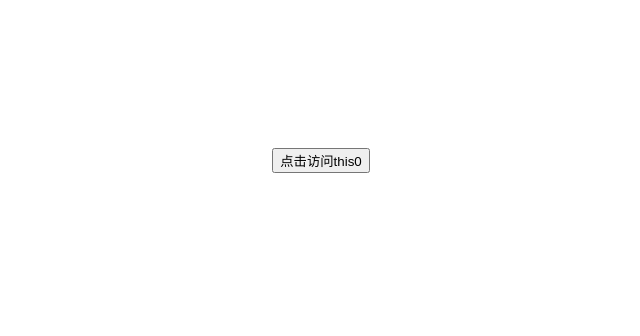
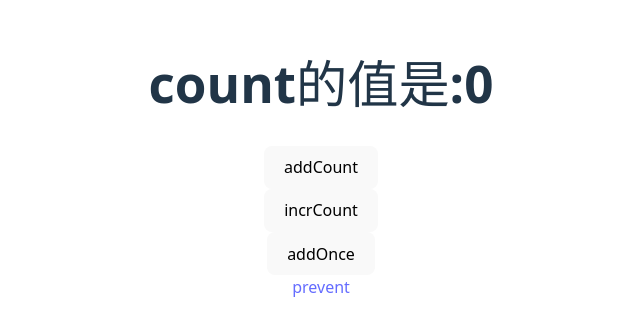
Before and after one commit to ypt-1024/JavaWeb2025, a Vue app in the folder vue/: page / in a window 1280 px wide. Shown: the part 240-576 px from the top of the page, without its empty margins (319-959 px from the left). Built offline with nearby package versions, Linux system fonts and the light colour scheme.

Commit message:
事件的绑定&常见事件修饰符

```diff
--- a/vue/src/App.vue
+++ b/vue/src/App.vue
@@ -3,10 +3,11 @@ import HelloWorld from './components/HelloWorld.vue'
 import Base from "./components/base.vue";
 import Base1 from "./components/base1.vue";
 import Base2 from "./components/base2.vue";
+import Base3 from "./components/base3.vue";
 </script>
 
 <template>
-  <Base2/>
+  <Base3/>
 </template>
 
 <style scoped>
--- /dev/null
+++ b/vue/src/components/base3.vue
@@ -0,0 +1,30 @@
+<script setup type="module">
+import {ref} from 'vue'
+// 响应式数据 当发生变化时,会自动更新 dom树
+let count = ref(0)
+let addCount = () => {
+  count.value++
+}
+</script>
+
+<template>
+  <div>
+    <h1>count的值是:{{ count }}</h1>
+    <!-- 方法事件处理器 -->
+    <button v-on:click="addCount()">addCount</button>
+    <br/>
+    <!-- 内联事件处理器 -->
+    <button @click="count++">incrCount</button>
+    <br/>
+    <!-- 事件修饰符 once 只绑定事件一次 -->
+    <button @click.once="count++">addOnce</button>
+    <br/>
+    <!-- 事件修饰符 prevent 阻止组件的默认行为 -->
+    <a href="http://www.this0.com" target="_blank" @click.prevent="count++"
+    >prevent</a
+    >
+    <br/>
+  </div>
+</template>
+
+<style scoped></style>
```
